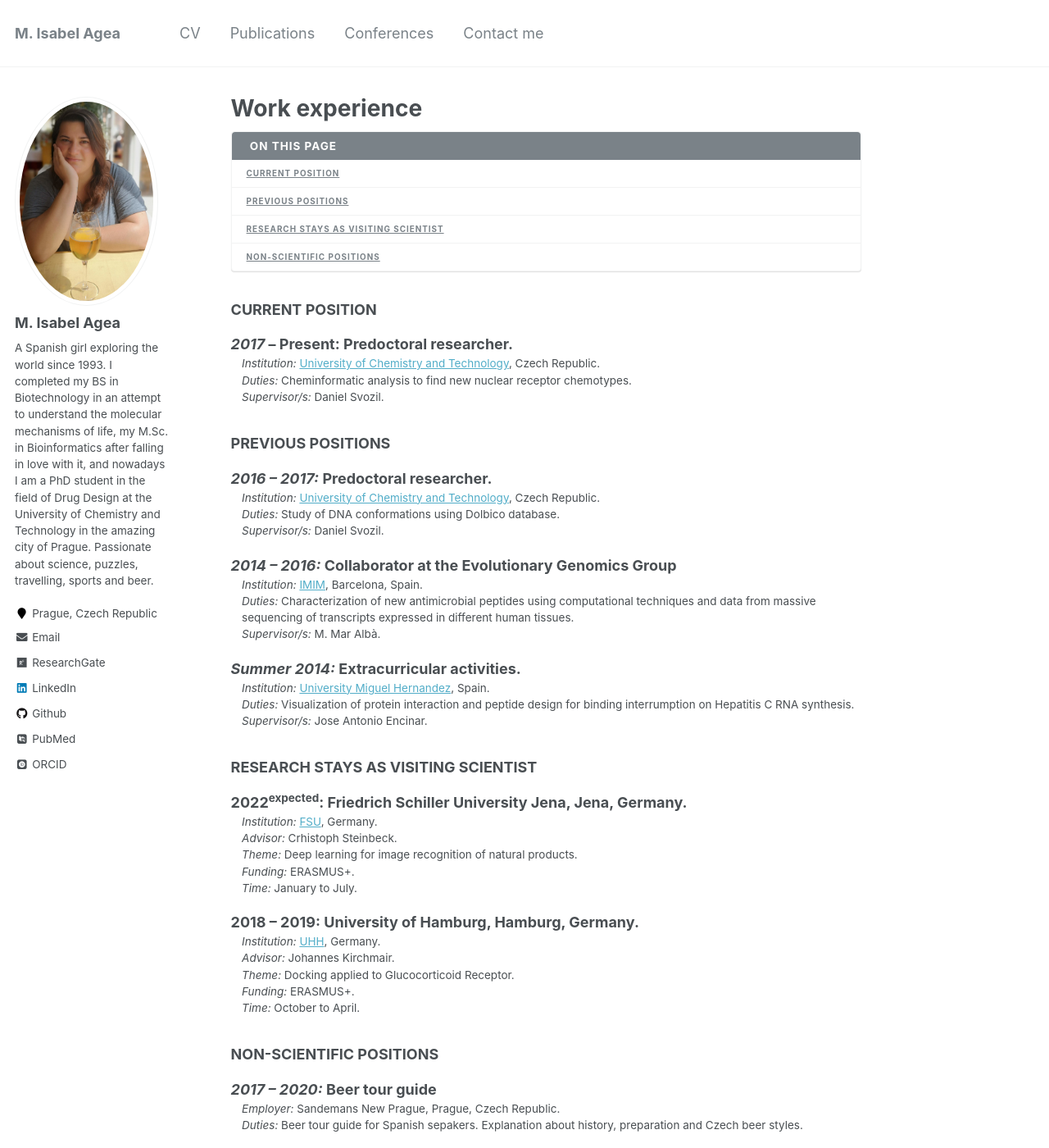
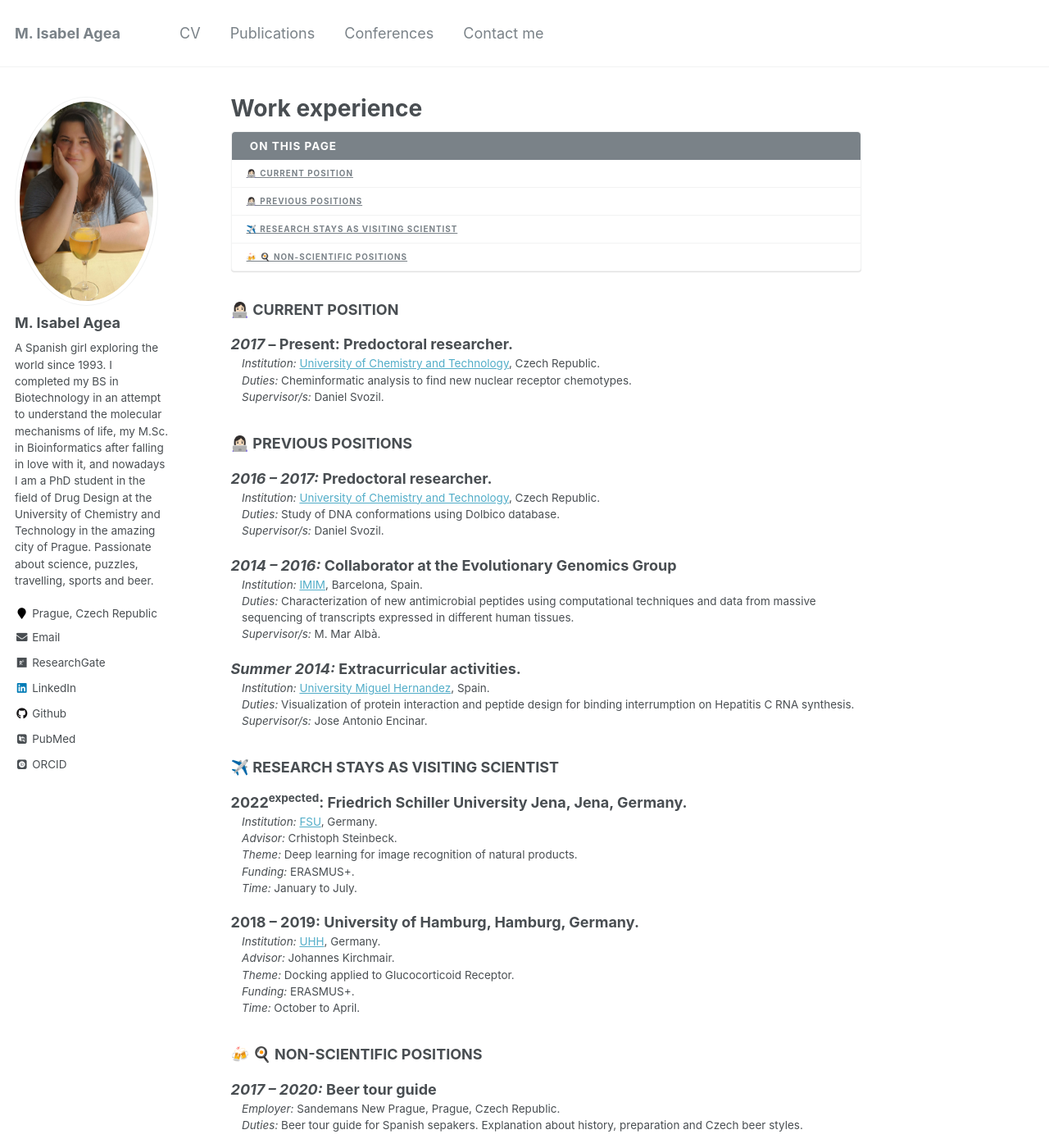
Before and after one commit to Iagea/iagea.github.io, a Jekyll site: the page built from _pages/jobs.md, in a window 1280 px wide and 1400 px high. Shown: the whole window at 82% size. Built offline with Jekyll 4.4.1, drawn with Linux system fonts in a browser that asks for light colours; some web fonts are replaced.

Commit message:
Update jobs.md

```diff
--- a/_pages/jobs.md
+++ b/_pages/jobs.md
@@ -6,14 +6,14 @@ author_profile: true
 
 {% include toc %}
 
-### CURRENT POSITION
+### 👩🏻‍💻 CURRENT POSITION
 
 _2017_ – Present:	**Predoctoral researcher.**
 :   *Institution:* [University of Chemistry and Technology](https://www.vscht.cz), Czech Republic.
 :   *Duties:* Cheminformatic analysis to find new nuclear receptor chemotypes.
 :   *Supervisor/s:* Daniel Svozil.
 
-### PREVIOUS POSITIONS
+### 👩🏻‍💻 PREVIOUS POSITIONS
 
 _2016 – 2017:_ **Predoctoral researcher.**
 :   *Institution:* [University of Chemistry and Technology](https://www.vscht.cz), Czech Republic.
@@ -31,7 +31,7 @@ _Summer 2014:_ **Extracurricular activities**.
 :   *Supervisor/s:* Jose Antonio Encinar.
 
 
-### RESEARCH STAYS AS VISITING SCIENTIST
+### ✈️ RESEARCH STAYS AS VISITING SCIENTIST
  2022<sup>expected</sup>: **Friedrich Schiller University Jena**, Jena, Germany.
 :   *Institution:* [FSU](https://cheminf.uni-jena.de/members/steinbeck/), Germany.
 :   *Advisor:* Crhistoph Steinbeck.
@@ -46,7 +46,7 @@ _Summer 2014:_ **Extracurricular activities**.
 :	*Funding:* ERASMUS+.
 :   *Time:* October to April.
 
-### NON-SCIENTIFIC POSITIONS
+### 🍻 🍳 NON-SCIENTIFIC POSITIONS
 
 _2017 – 2020:_ **Beer tour guide**
 :   *Employer:* Sandemans New Prague, Prague, Czech Republic.
```
